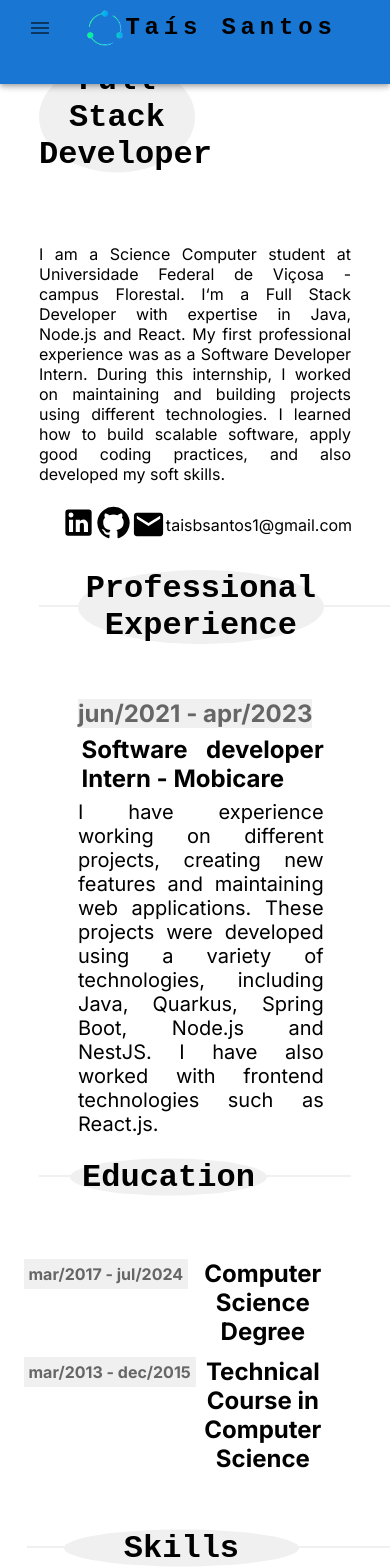
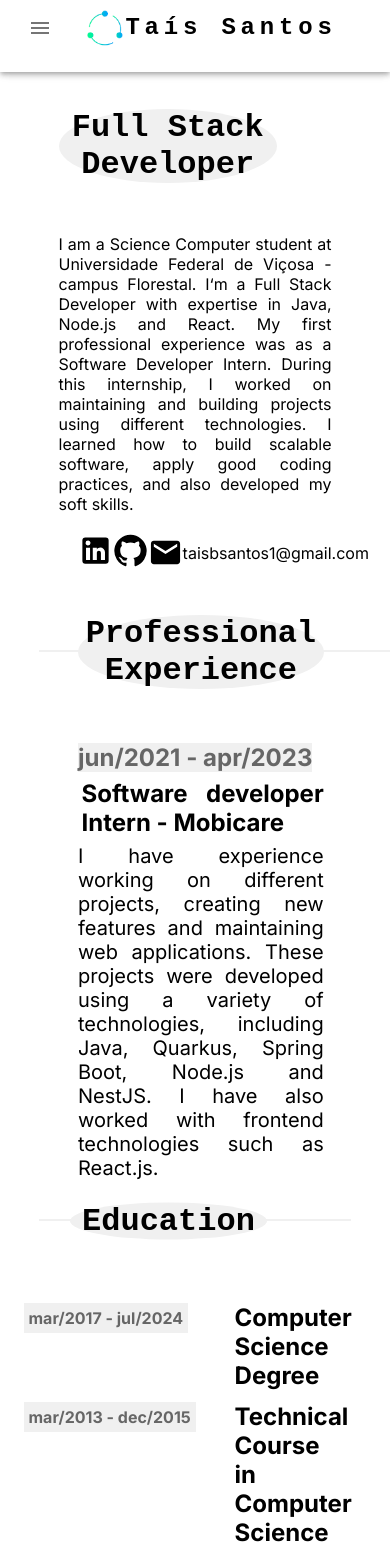
Before and after one commit to taisbsantos/portfolio, a Next.js app in the folder my-portfolio/: page / in a window 390 px wide. Shown: the top 1568 px of the page. Built offline with nearby package versions, Linux system fonts and the light colour scheme.

Commit message:
refact: layout colors and heigth

```diff
--- a/my-portfolio/src/components/AppBar/AppBar.module.css
+++ b/my-portfolio/src/components/AppBar/AppBar.module.css
@@ -3,5 +3,5 @@
     color: black;
     position:fixed;
     margin-bottom:5%;
-    height: 10%;
+    height: 8.5%;
 }
--- a/my-portfolio/src/components/AppBar/index.tsx
+++ b/my-portfolio/src/components/AppBar/index.tsx
@@ -41,7 +41,7 @@ function ResponsiveAppBar() {
   };
 
   return (
-    <AppBar className={styles.navigationBar }>
+    <AppBar className={styles.navigationBar } style={{ background: 'white' }}>
       <Container maxWidth="xl">
         <Toolbar disableGutters>
           <Typography
--- a/my-portfolio/src/components/Education/education.module.css
+++ b/my-portfolio/src/components/Education/education.module.css
@@ -74,7 +74,9 @@
 
   .timelineContent {
     border-left: 4% solid #ccc;
-    padding-left: 20px;
+    padding-left: 30%;
+    text-align:left;
+    margin:
   }
 
 @media screen and (max-width: 768px) {
--- a/my-portfolio/src/components/Education/index.tsx
+++ b/my-portfolio/src/components/Education/index.tsx
@@ -22,7 +22,6 @@ function Education() {
                             <h2>Technical Course in Computer Science</h2>
                         </div>
                     </div>
-                    {/* Adicione mais itens da linha do tempo aqui */}
                 </div>
             </div>
         </main>
--- a/my-portfolio/src/components/Presentation/presentation.module.css
+++ b/my-portfolio/src/components/Presentation/presentation.module.css
@@ -50,7 +50,8 @@
         display: flex;
         justify-content: center;
         align-items: center;
-        margin: 10%;
+        margin: 15%;
+        margin-top: 20%;
     }
 
     .contact{
@@ -69,4 +70,9 @@
     .myPhoto {
         display: none;
     }
+
+    .halfCircle {
+        width: 80%;
+        height: 33%;
+    }
   }
```
